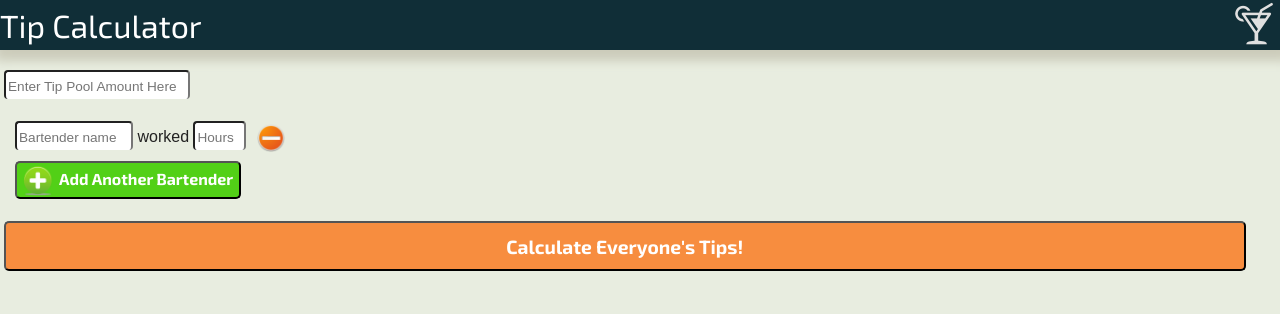
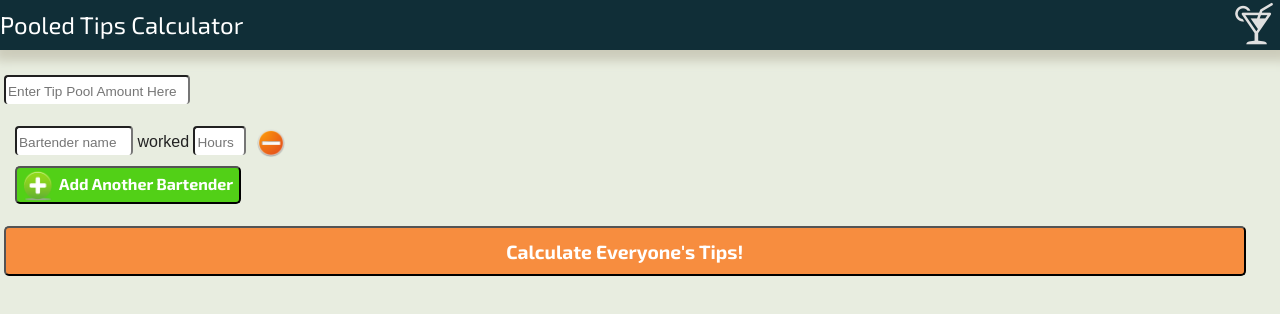
Before and after one commit to Uzmani/uzmani.github.io, a plain HTML site: page index.html in a window 1280 px wide. Drawn offline with Linux system fonts and the light colour scheme.

Commit message:
header adjustments

```diff
--- a/css/main.css
+++ b/css/main.css
@@ -113,14 +113,13 @@ input {
 /*Header styles */
 #heading {
   background-color: #102e37;
-  height: 50px;
   line-height: 50px;
   -moz-box-shadow:    3px 3px 10px 8px #ccc;
   -webkit-box-shadow: 3px 3px 10px 8px #ccc;
   box-shadow:         3px 3px 10px 8px #ccb;
 }
 
-#heading h1 {
+#heading h2 {
   font-family: 'Exo 2', sans-serif;
   font-weight: 400;
   margin:0;
@@ -165,7 +164,7 @@ input {
 #total-pool {
   width: 178px;
   height: 25px;
-  margin: 20px 0 0 4px;
+  margin: 25px 0 0 4px;
 
 }
 
--- a/index.html
+++ b/index.html
@@ -27,7 +27,7 @@
         <![endif]-->
       <div id="container">
         <div id="heading">
-          <h1>Tip Calculator</h1>
+          <h2>Pooled Tips Calculator</h2>
           <img src="img/cocktail.png">
         </div>
         <div id="total">
--- a/js/main.js
+++ b/js/main.js
@@ -37,6 +37,7 @@ function calcTips() {
   createBartenders();
   var totalTips = $('input[name="totaltips"]').val();
   var hoursAdded = addHours();
+  validateInput(totalTips, hoursAdded);
   if (isNaN(hoursAdded) || isNaN(totalTips) || totalTips === '') {
     $('#error-list').append("<div class='errors's>Total Tips and Hours are required<img class='close-error-btn' src='img/red_close_button.png'></div>");
   }else {
@@ -47,6 +48,7 @@ function calcTips() {
     renderResults();
   }
 }
+
 
 function createBartenders() {
   $('#bartender-to-add .bartender-info').each(function() {
```
